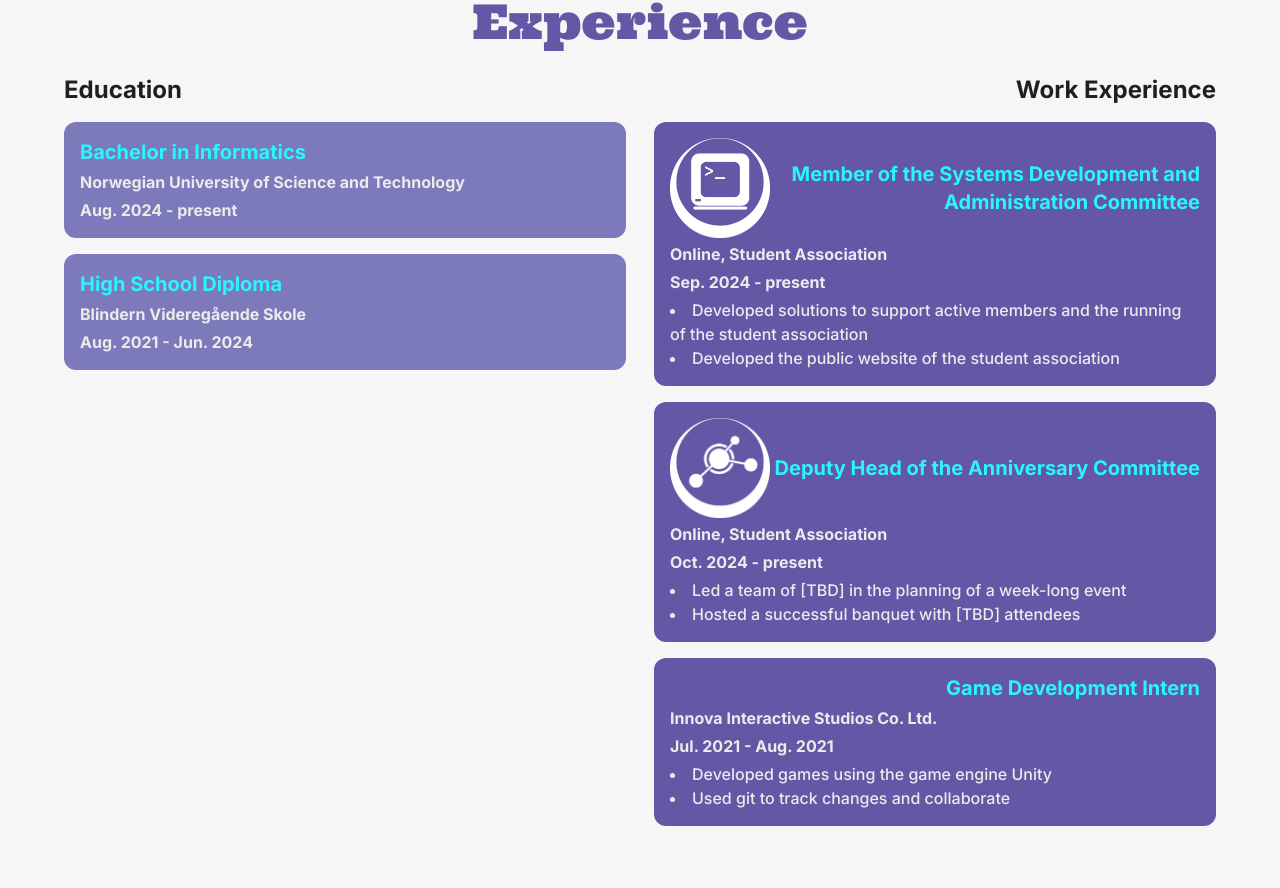
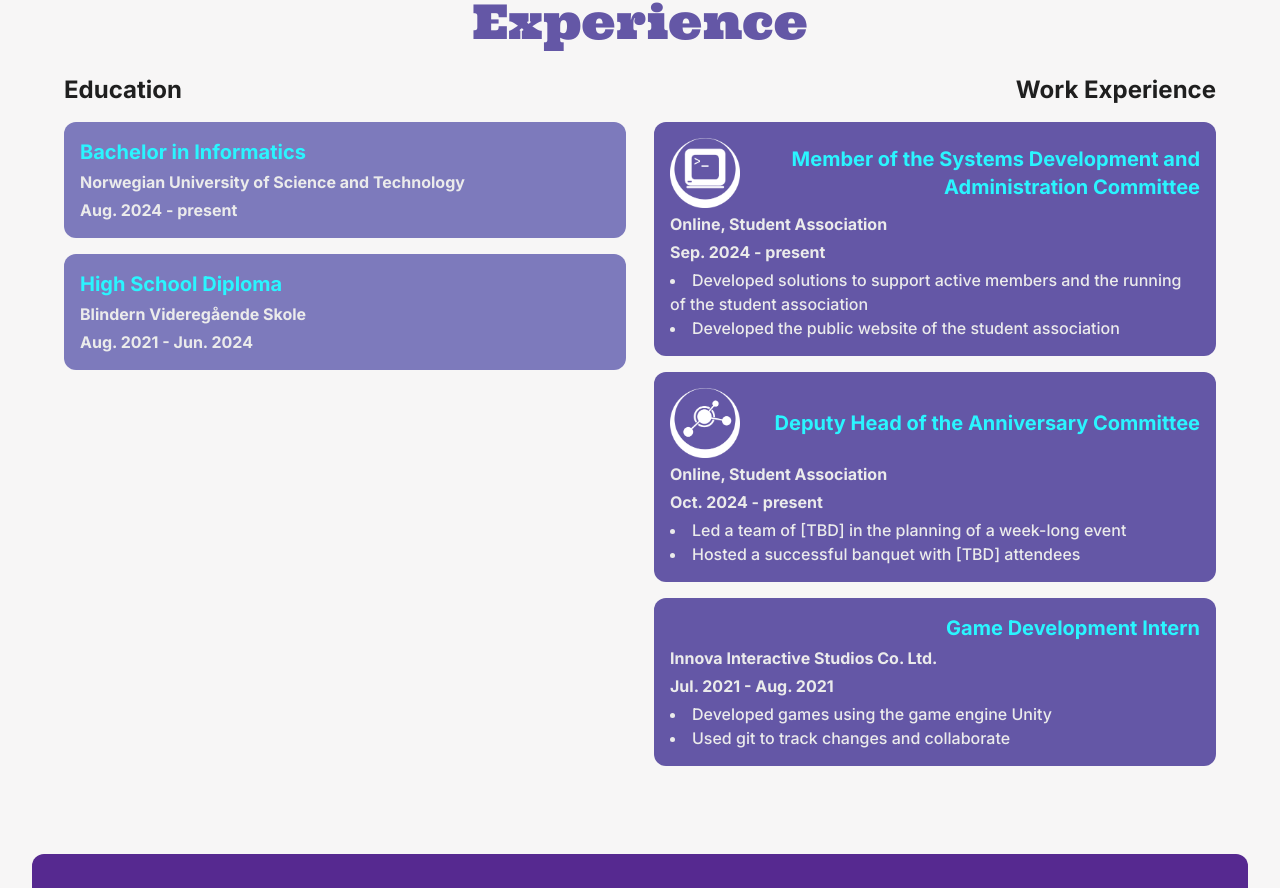
Before and after one commit to henrygraesberg/react_portfolio, a Next.js app: page / in a window 1280 px wide. Shown: the part 1606-2494 px from the top of the page. Built offline with nearby package versions, Linux system fonts and the light colour scheme.

Commit message:
Resize employer logo

```diff
--- a/src/app/components/experience/WorkExperience.tsx
+++ b/src/app/components/experience/WorkExperience.tsx
@@ -13,7 +13,7 @@ const WorkExperienceCard: FC<WorkExperienceCardProps> = ({ title, employer, time
   return (
     <div className="flex flex-col p-4 gap-1 rounded-xl bg-primary">
         <div className="flex items-center justify-between">
-            {image && <Image src={image} alt={`${employer} logo`} width={100} />}
+            {image && <Image src={image} alt={`${employer} logo`} width={70} />}
             <h3 className="text-xl text-accent text-end flex-1 font-bold">{title}</h3>
         </div>
 
```
